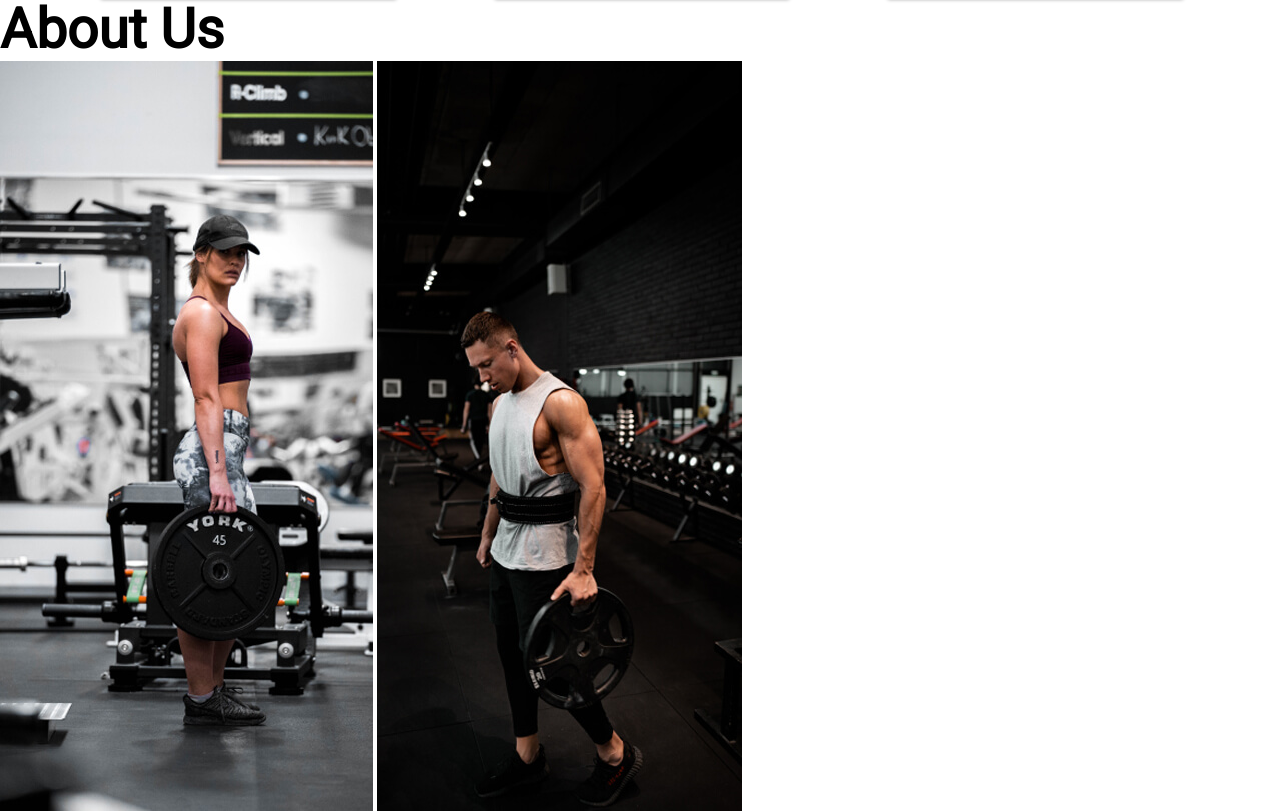
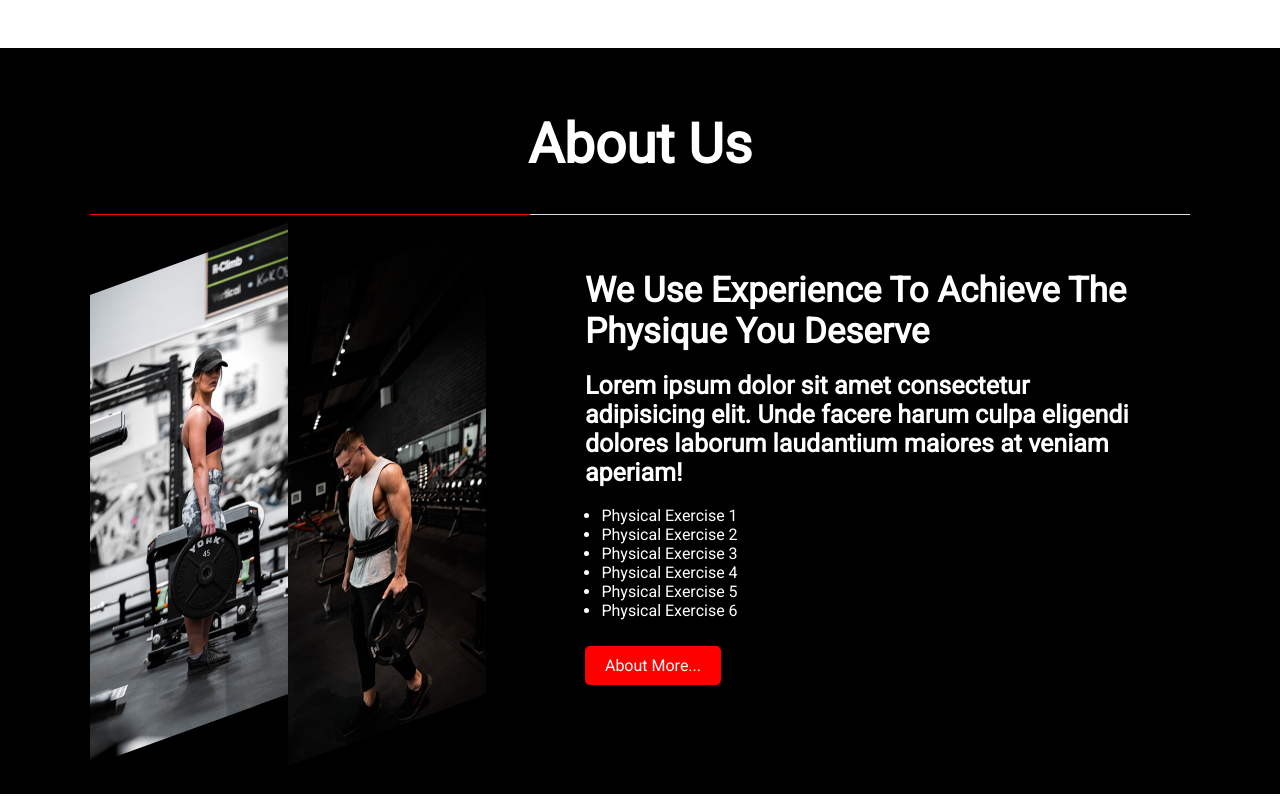
Before and after one commit to naimuddoulaOvi/fitness-power, a plain HTML site: page index.html in a window 1280 px wide. Shown: the part 973-1784 px from the top of the page. Drawn offline with Linux system fonts and the light colour scheme.

Commit message:
about us section style added

```diff
--- a/index.html
+++ b/index.html
@@ -100,14 +100,16 @@
                     <img src="img/about2.jpg" alt="" />
                 </div>
                 <div class="about-text">
-                    <h2>
+                    <h3>
                         We Use Experience To Achieve The Physique You Deserve
-                    </h2>
-                    <h3>
+                    </h3>
+                    <br />
+                    <h4>
                         Lorem ipsum dolor sit amet consectetur adipisicing elit.
                         Unde facere harum culpa eligendi dolores laborum
                         laudantium maiores at veniam aperiam!
-                    </h3>
+                    </h4>
+                    <br />
                     <ul>
                         <li>Physical Exercise 1</li>
                         <li>Physical Exercise 2</li>
@@ -116,7 +118,8 @@
                         <li>Physical Exercise 5</li>
                         <li>Physical Exercise 6</li>
                     </ul>
-                    <a href="#">About More...</a>
+                    <br />
+                    <a href="#" class="button">About More...</a>
                 </div>
             </div>
         </section>
--- a/style.css
+++ b/style.css
@@ -13,7 +13,10 @@ h2 {
     font-size: 55px;
 }
 h3 {
-    font-size: 40px;
+    font-size: 35px;
+}
+h4 {
+    font-size: 25px;
 }
 p {
     line-height: 18px;
@@ -98,9 +101,10 @@ nav li a {
 }
 
 /* Features Section */
-.features h2 {
+.features h2,
+.about-us h2 {
     text-align: center;
-    padding: 5% 0;
+    padding: 3% 0;
 }
 .features-area {
     display: flex;
@@ -122,3 +126,33 @@ nav li a {
     display: block;
     text-align: center;
 }
+/* About Us Section */
+.about-us {
+    background-color: black;
+    color: white;
+    margin: 8% 0;
+    padding: 2% 0 5%;
+}
+.about-details {
+    display: flex;
+    padding: 0 7%;
+}
+.about-image {
+    width: 40%;
+    display: flex;
+    border-top: 1px solid red;
+}
+.about-image img {
+    width: 45%;
+    transform: skewY(-20deg);
+    padding-top: 10%;
+}
+.about-text {
+    width: 60%;
+    border-top: 1px solid #ddd;
+    padding: 5%;
+}
+.about-text ul {
+    padding-left: 3%;
+    padding-bottom: 3%;
+}
```
